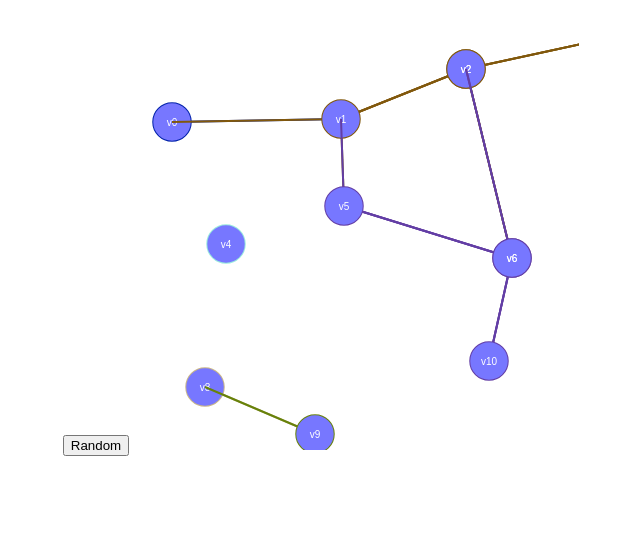
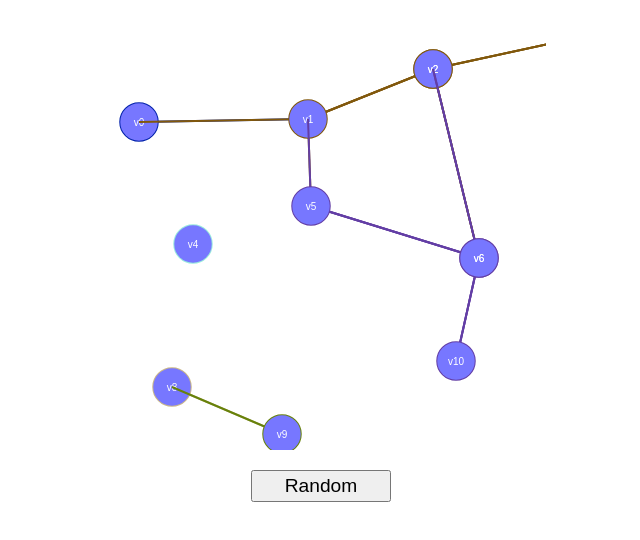
Before and after one commit to bloominstituteoftechnology/Sprint-Challenge--Graphs, a React (Create React App) app in the folder graph_dfs_debug/: page / in a window 1280 px wide. Shown: the top 540 px of the page, without its empty margins (319-959 px from the left). Built offline with nearby package versions, Linux system fonts and the light colour scheme.

Commit message:
Edward Manda - spring challenge - fixed the random generator button

```diff
--- a/graph_dfs_debug/package.json
+++ b/graph_dfs_debug/package.json
@@ -5,7 +5,8 @@
   "dependencies": {
     "react": "^16.2.0",
     "react-dom": "^16.2.0",
-    "react-scripts": "1.0.17"
+    "react-scripts": "1.0.17",
+    "styled-components": "^3.3.2"
   },
   "scripts": {
     "start": "react-scripts start",
--- a/graph_dfs_debug/src/App.js
+++ b/graph_dfs_debug/src/App.js
@@ -1,5 +1,6 @@
 import React, { Component } from 'react';
 import { Graph } from './graph';
+import { NewGraph } from './utils';
 import './App.css';
 
 // Define the size of the random graph
@@ -34,7 +35,7 @@ class GraphView extends Component {
   /**
    * Draw the given verts
    */
-  drawVerts(vertexes, color='blue', clear=true) {
+  drawVerts(vertexes, color = 'blue', clear = true) {
     let canvas = this.refs.canvas;
     let ctx = canvas.getContext('2d');
 
@@ -48,8 +49,10 @@ class GraphView extends Component {
     ctx.lineWidth = 2;
     ctx.strokeStyle = color;
 
-    for (let v of vertexes) { // From this vert
-      for (let e of v.edges) { // To all these verts
+    for (let v of vertexes) {
+      // From this vert
+      for (let e of v.edges) {
+        // To all these verts
         const v2 = e.destination;
         ctx.beginPath();
         ctx.moveTo(v.pos.x, v.pos.y);
@@ -92,7 +95,7 @@ class GraphView extends Component {
    */
   updateCanvasConnectedComponents() {
     function randomHexColor() {
-      let color = ((Math.random() * 240)|0).toString(16);
+      let color = ((Math.random() * 240) | 0).toString(16);
 
       if (color.length === 1) {
         color = '0' + color; // leading zero for values less than 0x10
@@ -108,7 +111,8 @@ class GraphView extends Component {
 
     for (let component of connectedComponents) {
       // Color just like in CSS
-      const curColor = '#' + randomHexColor() + randomHexColor() + randomHexColor();
+      const curColor =
+        '#' + randomHexColor() + randomHexColor() + randomHexColor();
 
       this.drawVerts(component, curColor, clear);
       clear = false;
@@ -119,10 +123,9 @@ class GraphView extends Component {
    * Render
    */
   render() {
-    return <canvas ref="canvas" width={canvasHeight} height={canvasHeight}></canvas>;
+    return <canvas ref="canvas" width={canvasHeight} height={canvasHeight} />;
   }
 }
-
 
 /**
  * App
@@ -133,7 +136,7 @@ class App extends Component {
     this.onButton = this.onButton.bind(this);
 
     this.state = {
-      graph: new Graph()
+      graph: new Graph(),
     };
 
     this.state.graph.randomize(xCount, yCount, boxSize, probability);
@@ -144,7 +147,7 @@ class App extends Component {
    */
   onButton() {
     const state = {
-      graph: new Graph()
+      graph: new Graph(),
     };
 
     state.graph.randomize(xCount, yCount, boxSize, probability);
@@ -155,8 +158,8 @@ class App extends Component {
   render() {
     return (
       <div className="App">
-        <button onClick={this.Button}>Random</button>
-        <GraphView graph={this.state.graph}></GraphView>
+        <GraphView graph={this.state.graph} />
+        <NewGraph onClick={this.onButton}>Random</NewGraph>
       </div>
     );
   }
--- /dev/null
+++ b/graph_dfs_debug/src/utils.js
@@ -0,0 +1,9 @@
+import styled from 'styled-components';
+
+export const NewGraph = styled.button`
+  display: block;
+  margin: 1rem auto;
+  padding: 0.2rem 2rem;
+  text-align: center;
+  font-size: 1.2rem;
+`;
```
Also changed, not shown: 2 other files (tests, documents, lock files or other folders).
